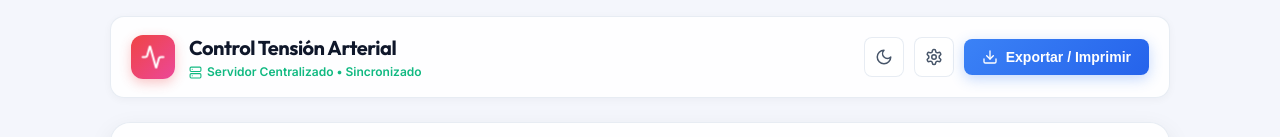
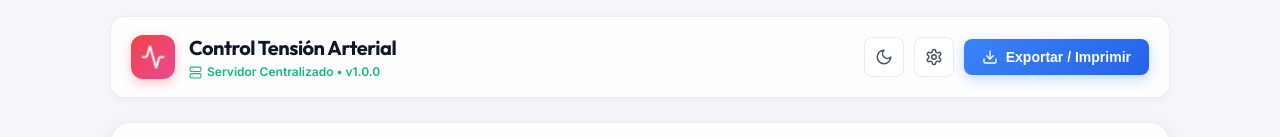
Before and after one commit to el-rocho/ata-elrocho-selhosted, a React (Vite) app: page / in a window 1280 px wide. Shown: the top 137 px of the page. Built offline with nearby package versions, Linux system fonts and the light colour scheme; no server answers.

Commit message:
ui(header): actualizar texto de cabecera a 'Servidor Centralizado • v1.0.0'

```diff
--- a/src/components/Header.tsx
+++ b/src/components/Header.tsx
@@ -24,7 +24,7 @@ export const Header: React.FC<HeaderProps> = ({
           <h1 className="brand-title">Control Tensión Arterial</h1>
           <div className="brand-badge">
             <Server size={13} className="shield-icon" />
-            <span>Servidor Centralizado &bull; Sincronizado</span>
+            <span>Servidor Centralizado &bull; v1.0.0</span>
           </div>
         </div>
       </div>
```
